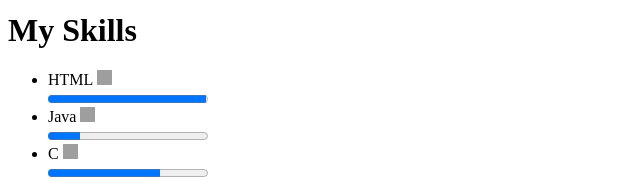
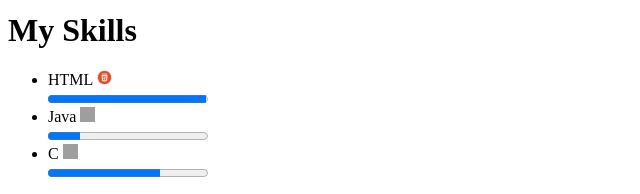
Before and after one commit to FireFrost041104/alex-page, a plain HTML site: page index.html in a window 1280 px wide. Shown: the part 179-373 px from the top of the page, 0-640 px from the left. Drawn offline with Linux system fonts and the light colour scheme; grey boxes are pictures that could not be loaded.

Commit message:
Update index.html

```diff
--- a/index.html
+++ b/index.html
@@ -19,7 +19,7 @@
         <div class="section">
             <h1><span>My Skills</span></h1>
             <ul>
-                <li>HTML <img src="https://github.com/FireFrost041104/alex.github.io/blob/main/Images/HTML%20Logo.png" width="15" height="15" alt=""/><br />
+                <li>HTML <img src="Images/HTML Logo.png" width="15" height="15" alt=""/><br />
                     <progress min="0" max="100" value="99"></progress>
                 </li>
                 <li>Java <img src="https://github.com/FireFrost041104/alex.github.io/blob/main/Images/java-logo.png" width="15" height="15"/><br />
```
